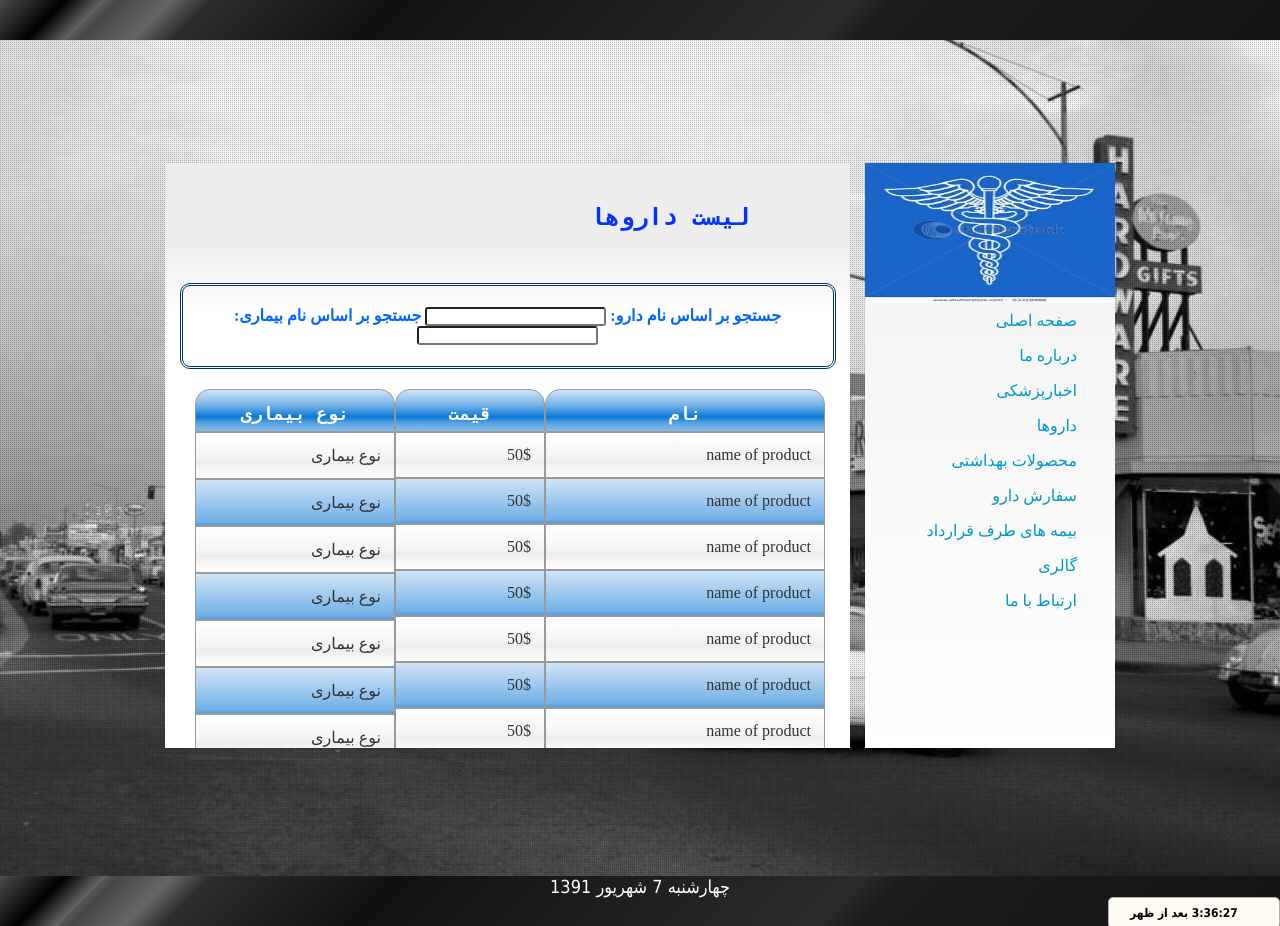
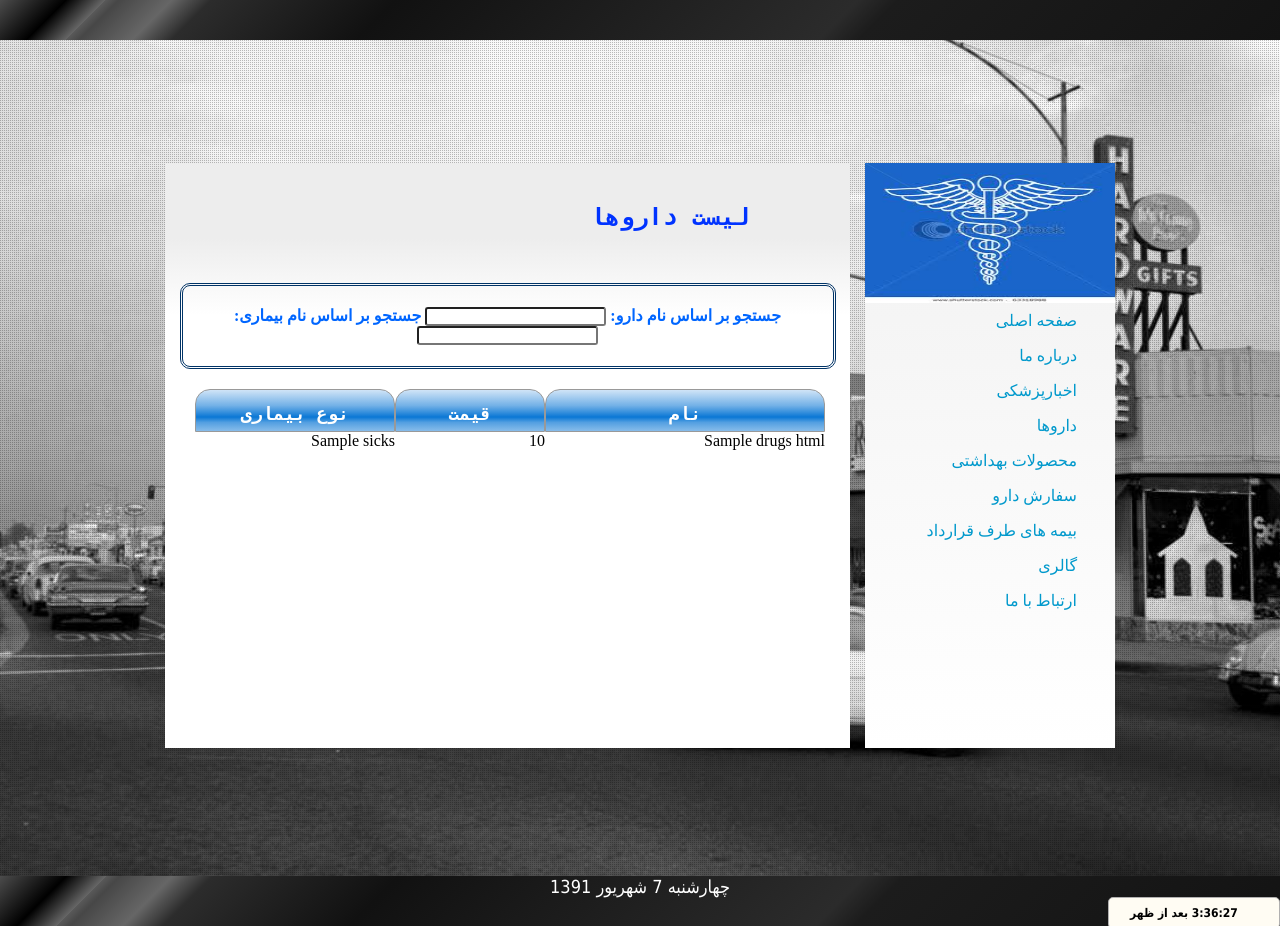
Before and after one commit to 1Tuts/medicaldrugstore-w2-project, a PHP site: template mvc/template/price1.php in a window 1280 px wide. Run offline with PHP 8.4, Linux system fonts and the light colour scheme; the template is opened without the code that fills it: most values are stand-ins (such as "Sample title", 1, 10 or a date in 2020).

Commit message:
add drug price list with php

```diff
--- a/mvc/template/price1.php
+++ b/mvc/template/price1.php
@@ -24,36 +24,22 @@
                 <div class="text">
                     <ul class="sefaresh">
                         <li>نوع بیماری</li>
-                            <li><a href="#">نوع بیماری</a></li>
-                            <li><a href="#">نوع بیماری</a></li>
-                            <li><a href="#">نوع بیماری</a></li>
-                            <li><a href="#">نوع بیماری</a></li>
-                            <li><a href="#">نوع بیماری</a></li>
-                            <li><a href="#">نوع بیماری</a></li>
-                             <li><a href="#">نوع بیماری</a></li>
+                        <?php
+                            echo $drugs_html['sicks'];
+                        ?>
                     </ul>
                     <ul class="gheymat">
                         <li>قیمت</li>
-                        <li><a href="#">50$</a></li>
-                        <li><a href="#">50$</a></li>
-                        <li><a href="#">50$</a></li>
-                        <li><a href="#">50$</a></li>
-                        <li><a href="#">50$</a></li>
-                        <li><a href="#">50$</a></li>
-                        <li><a href="#">50$</a></li>
+                        <?php
+                            echo $drugs_html['price'];
+                        ?>
                     </ul>
-
                     <ul class="namekala">
                         <li> نام</li>
-                        <li><a href="#">name of product</a></li>
-                        <li><a href="#">name of product</a></li>
-                        <li><a href="#">name of product</a></li>
-                        <li><a href="#">name of product</a></li>
-                        <li><a href="#">name of product</a></li>
-                        <li><a href="#">name of product</a></li>
-                        <li><a href="#">name of product</a></li>
+                        <?php
+                            echo $drugs_html['name'];
+                        ?>
                     </ul>
-
                 </div>
             </div>
             <div class="clear">
```
Also changed, not shown: mvc/libs/controller.php (+5 -3 lines), mvc/libs/view.php (+8 -17 lines). Lines whose indentation alone changed are shown as unchanged.
